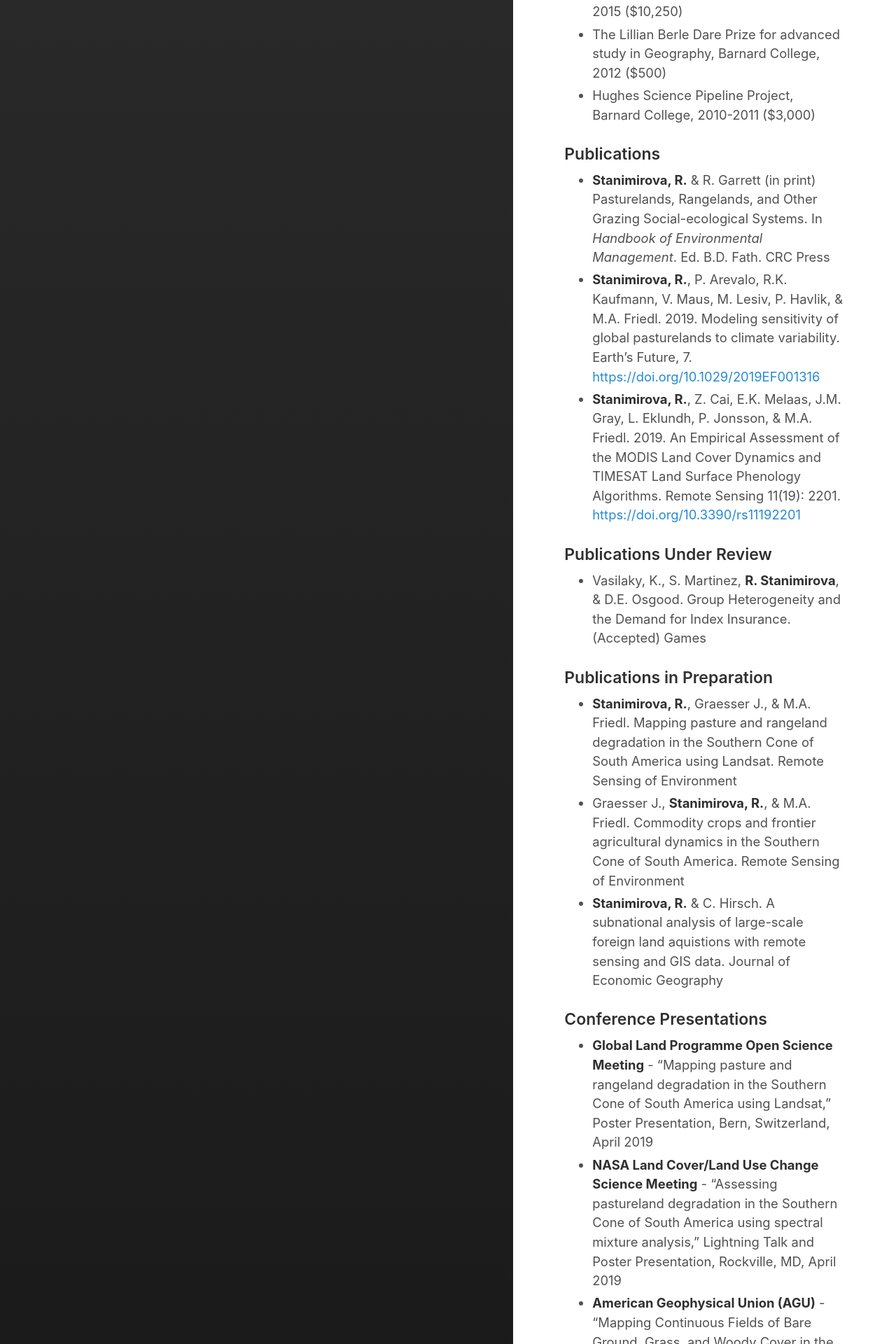
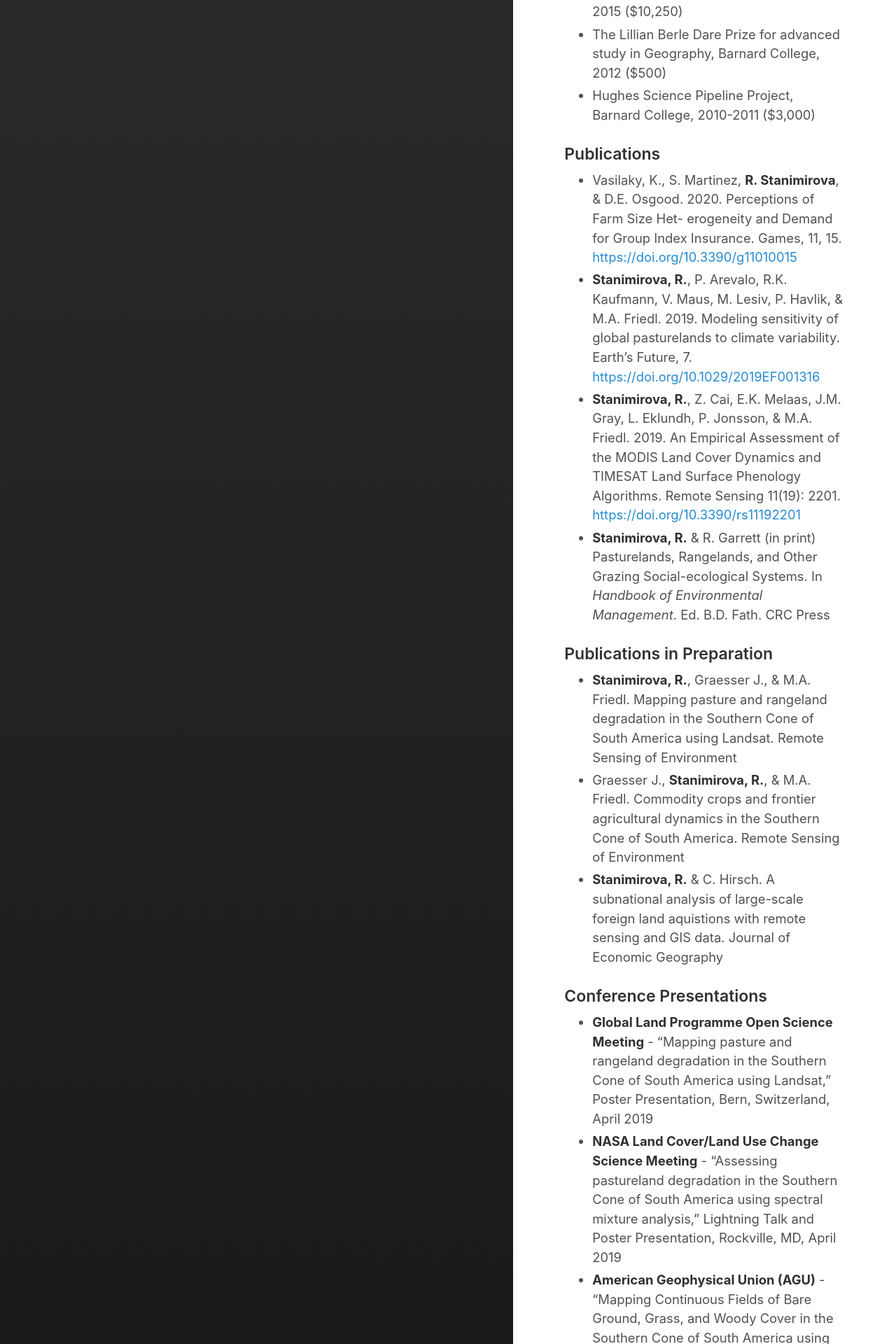
Before and after one commit to rkstan/rkstan.github.io, a Jekyll site: the page built from CurriculumVitae.md, in a window 1280 px wide. Shown: the part 1287-3207 px from the top of the page at 70% size. Built offline with Jekyll 4.4.1, drawn with Linux system fonts in a browser that asks for light colours; nearby versions of some CDN libraries.

Commit message:
updated pubs

```diff
--- a/CurriculumVitae.md
+++ b/CurriculumVitae.md
@@ -28,13 +28,11 @@
 * Hughes Science Pipeline Project, Barnard College, 2010-2011 ($3,000)
 
 ### Publications
-* **Stanimirova, R.** & R. Garrett (in print) Pasturelands, Rangelands, and Other Grazing Social-ecological Systems. In <i>Handbook of Environmental Management</i>. Ed. B.D. Fath. CRC Press
+* Vasilaky, K., S. Martinez, **R. Stanimirova**, & D.E. Osgood. 2020. Perceptions of Farm Size Het- erogeneity and Demand for Group Index Insurance. Games, 11, 15. <a href="https://doi.org/10.3390/g11010015">https://doi.org/10.3390/g11010015</a>
 * **Stanimirova, R.**, P. Arevalo, R.K. Kaufmann, V. Maus, M. Lesiv, P. Havlik, & M.A. Friedl. 2019. Modeling sensitivity of global pasturelands to climate variability. Earth's Future, 7.
 <a href="https://doi.org/10.1029/2019EF001316">https://doi.org/10.1029/2019EF001316</a>
 * **Stanimirova, R.**, Z. Cai, E.K. Melaas, J.M. Gray, L. Eklundh, P. Jonsson, & M.A. Friedl. 2019. An Empirical Assessment of the MODIS Land Cover Dynamics and TIMESAT Land Surface Phenology Algorithms. Remote Sensing 11(19): 2201. <a href="https://doi.org/10.3390/rs11192201">https://doi.org/10.3390/rs11192201</a>
-
-### Publications Under Review
-* Vasilaky, K., S. Martinez, **R. Stanimirova**, & D.E. Osgood. Group Heterogeneity and the Demand for Index Insurance. (Accepted) Games
+* **Stanimirova, R.** & R. Garrett (in print) Pasturelands, Rangelands, and Other Grazing Social-ecological Systems. In <i>Handbook of Environmental Management</i>. Ed. B.D. Fath. CRC Press
 
 ### Publications in Preparation
 * **Stanimirova, R.**, Graesser J., & M.A. Friedl. Mapping pasture and rangeland degradation in the Southern Cone of South America using Landsat. Remote Sensing of Environment
```
